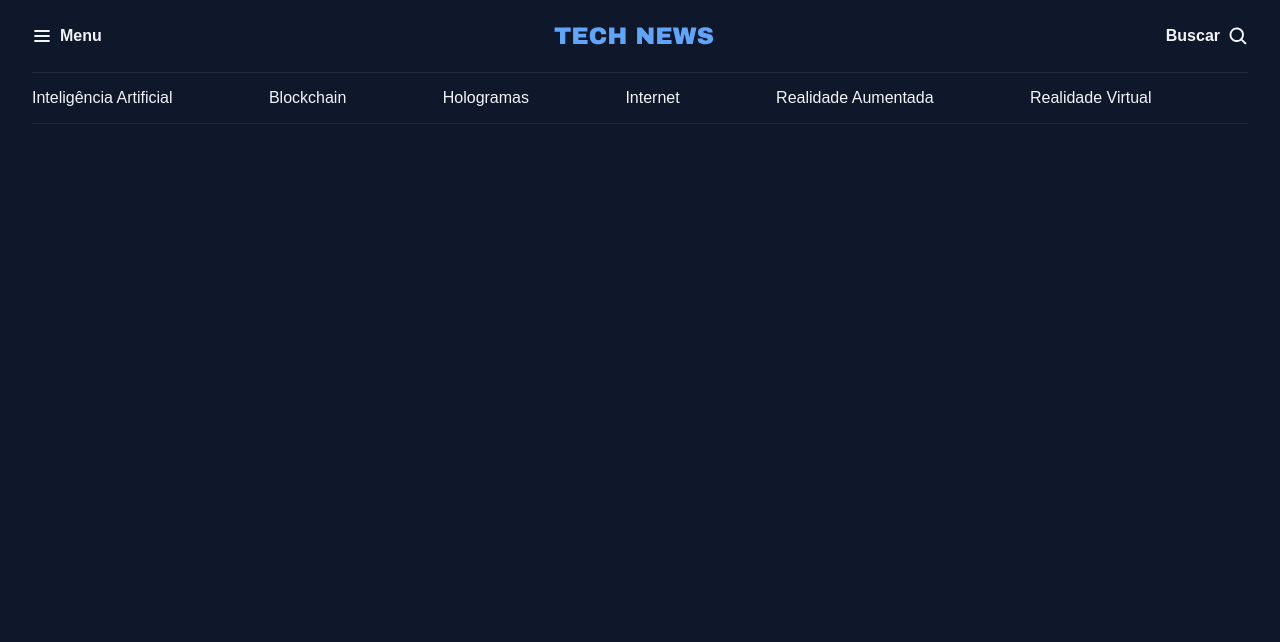
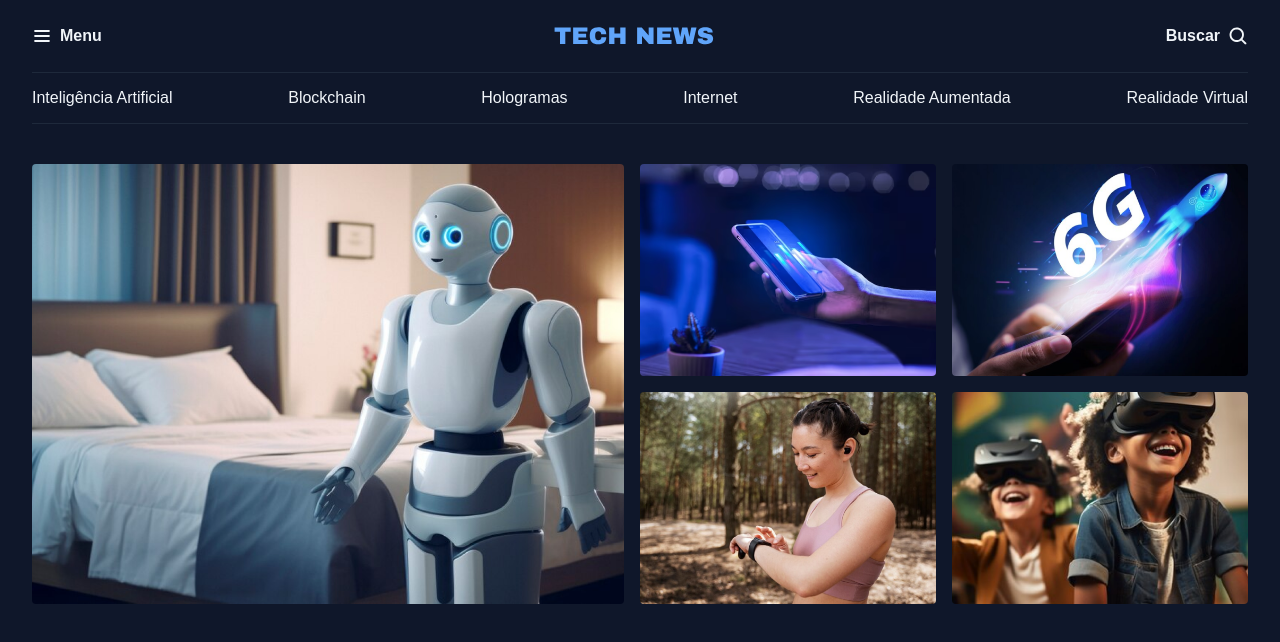
Before and after one commit to gislanysa/projeto-portal-de-noticias, a plain HTML site: page index.html in a window 1280 px wide. Drawn offline with Linux system fonts and the light colour scheme.

Commit message:
estruturando a seção destaques

```diff
--- a/index.html
+++ b/index.html
@@ -35,5 +35,27 @@
             <a href="#">Realidade Virtual</a>
         </nav>
     </header>
+
+    <main class="grid container">
+        <section id="featured" class="grid grid-flow-col gap-16">
+            <div>
+                <img src="assets/image/Image 01.png" alt="">
+            </div>
+            <div class="grid grid-cols-2 gap-16">
+                <div>
+                    <img src="assets/image/Image 02.png" alt="">
+                </div>
+                <div>
+                    <img src="assets/image/Image 03.png" alt="">
+                </div>
+                <div>
+                    <img src="assets/image/Image 04.png" alt="">
+                </div>
+                <div>
+                    <img src="assets/image/Image 05.png" alt="">
+                </div>
+            </div>
+        </section>
+    </main>
 </body>
 </html>
--- a/styles/global.css
+++ b/styles/global.css
@@ -40,16 +40,16 @@ h1, h2, h3 {
     font: inherit;
 }
 
+img {
+    max-width: 100%;
+}
+
 .container {
     max-width: 1280px;
     padding-inline: 32px;
     margin-inline: auto;
 }
 
-.grid {
-    display: grid;
+main {
+    margin-top: 40px;
 }
-
-.grid-flow-col {
-    grid-auto-flow: column;
-}
--- a/styles/header.css
+++ b/styles/header.css
@@ -21,4 +21,5 @@
     padding-block: 14px;
     border: solid 1px var(--stroke-color);
     border-inline: none;
+    justify-content: space-between;
 }
--- a/styles/index.css
+++ b/styles/index.css
@@ -1,2 +1,4 @@
 @import url(global.css);
+@import url(utility.css);
 @import url(header.css);
+@import url(sections.css);
--- /dev/null
+++ b/styles/sections.css
@@ -0,0 +1,7 @@
+#featured {
+    img {
+        height: 100%;
+        object-fit: cover;
+        border-radius: 4px;
+    }
+}
--- /dev/null
+++ b/styles/utility.css
@@ -0,0 +1,15 @@
+.grid {
+    display: grid;
+}
+
+.grid-flow-col {
+    grid-auto-flow: column;
+}
+
+.grid-cols-2 {
+    grid-template-columns:  1fr 1fr;
+}
+
+.gap-16 {
+    gap: 16px;
+}
```
